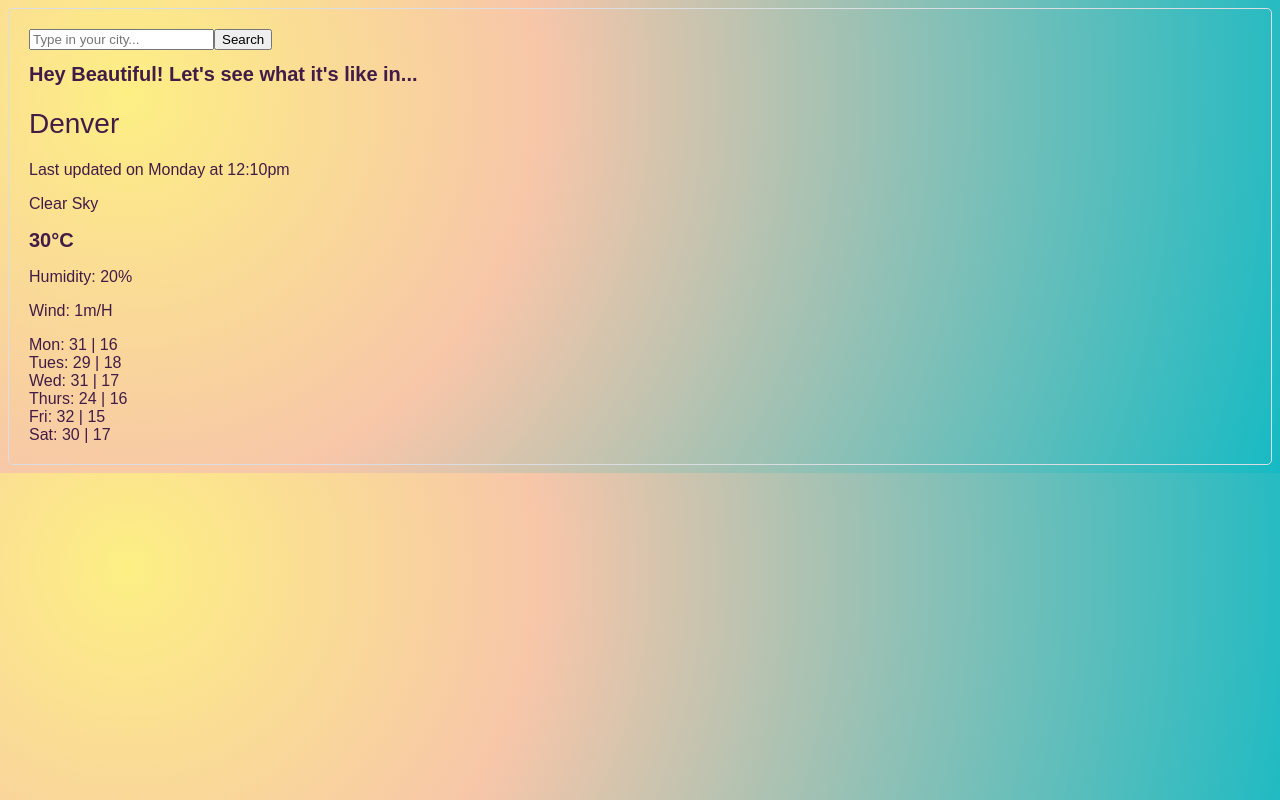
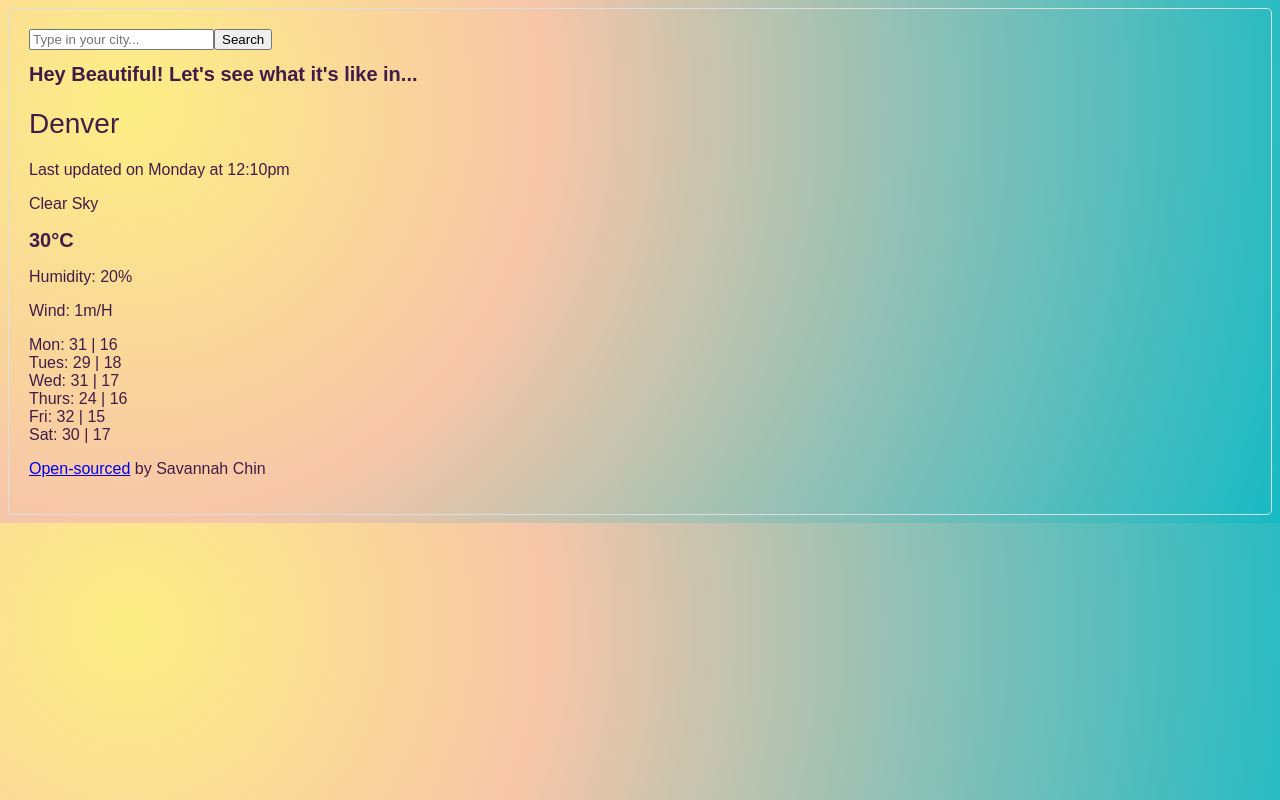
Before and after one commit to SavyC93/react-weather, a React (Create React App) app: page / in a window 1280 px wide. Built offline with nearby package versions, Linux system fonts and the light colour scheme.

Commit message:
Added open source link

```diff
--- a/src/index.js
+++ b/src/index.js
@@ -17,6 +17,16 @@
       <p>Clear Sky</p>
       <Temperature />
       <Forecast />
+      <p>
+        <a
+          href="https://github.com/SavyC93/react-weather"
+          target="_blank"
+          rel="noreferrer"
+        >
+          Open-sourced
+        </a>{" "}
+        by Savannah Chin
+      </p>
     </div>
   );
 }
```
